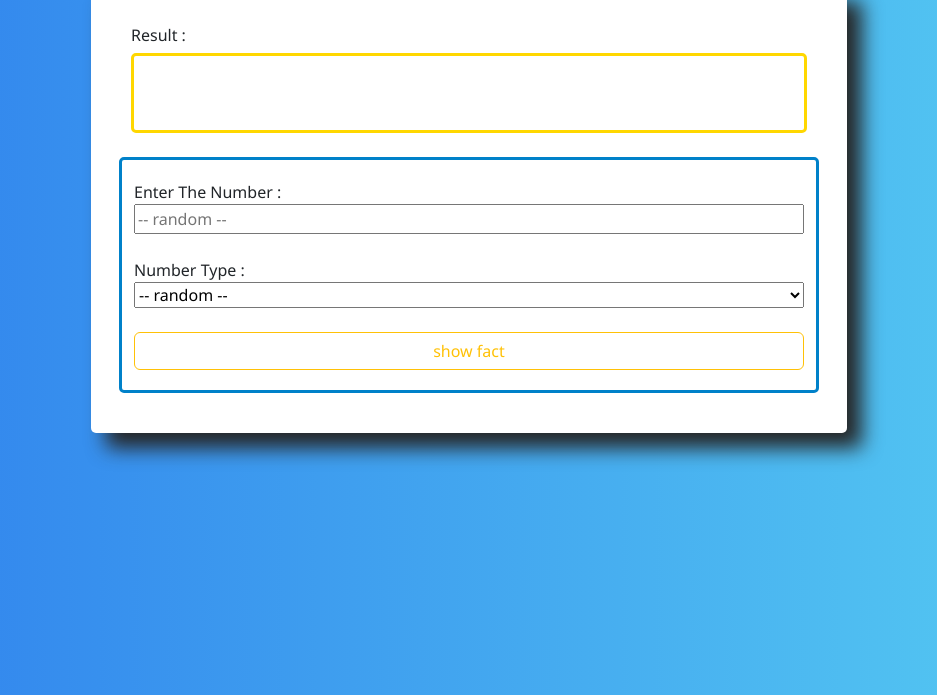
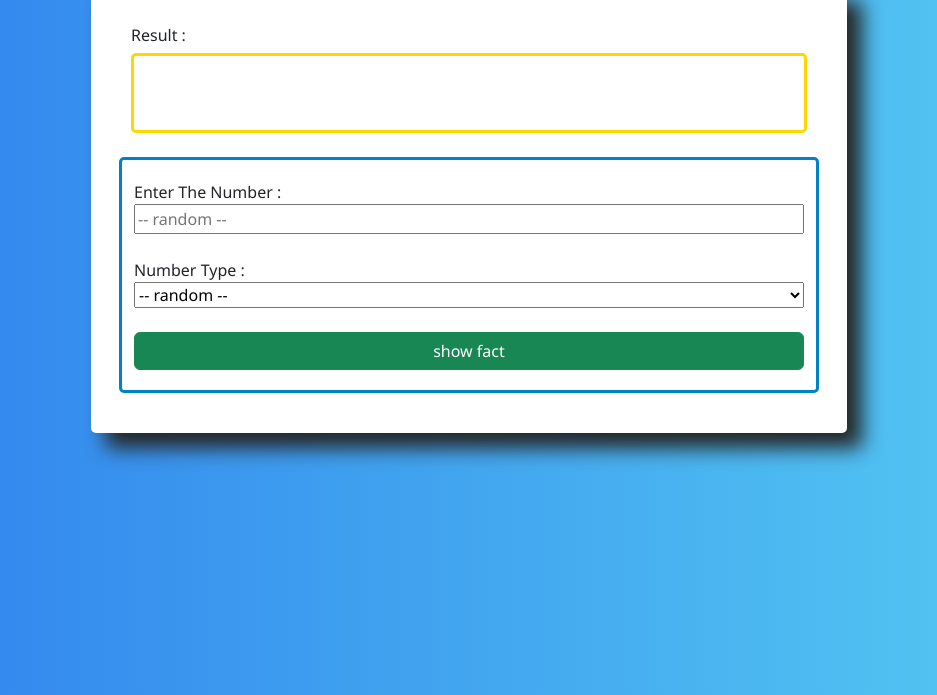
Before and after one commit to ArefOrumiehei/Number-Facts, a plain HTML site: page index.html in a window 1280 px wide. Shown: the part 105-800 px from the top of the page, without its empty margins (171-1108 px from the left). Drawn offline with nearby package versions, Linux system fonts and the light colour scheme.

Commit message:
Change somethings

```diff
--- a/app.js
+++ b/app.js
@@ -24,7 +24,7 @@ function numberFact(e){
     if (numberType !== '') {
         url += (numberType + '/')
     }
-console.log(url);
+
     // Ajax
     const xhr = new XMLHttpRequest()
 
--- a/index.html
+++ b/index.html
@@ -39,7 +39,7 @@
 
                         <br>
 
-                        <input class="btn btn-outline-warning" type="submit" value="show fact">
+                        <input class="btn btn-success" type="submit" value="show fact">
                     </div>
                 </div>
             </form>
```
